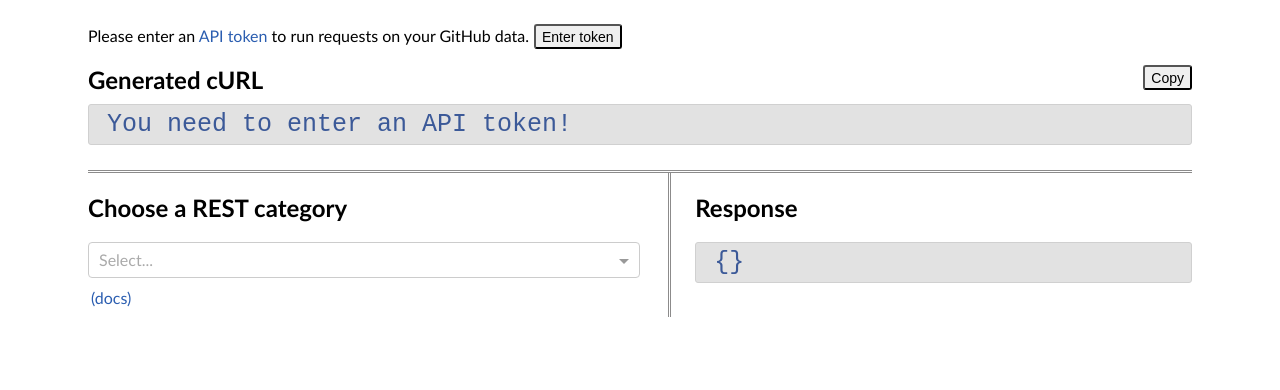
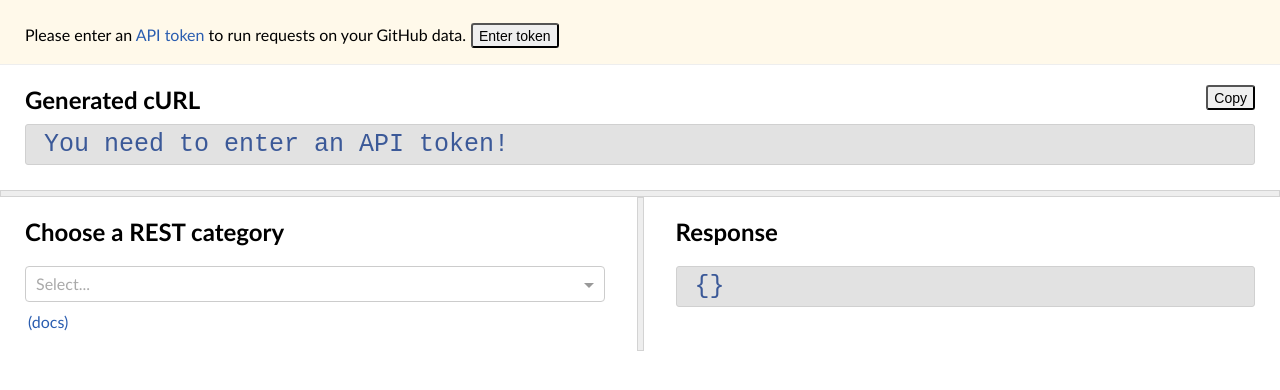
Before and after one commit to sarahs/rest-explorer, a React app: page / in a window 1280 px wide. Built offline with nearby package versions, Linux system fonts and the light colour scheme; no server answers.

Commit message:
Do better CSS

```diff
--- a/src/assets/App.css
+++ b/src/assets/App.css
@@ -1,10 +1,15 @@
+html, body, .container {
+  margin: 0;
+  height: 100%;
+}
+
 .container {
-  margin: 0 50px;
-  padding: 0 30px;
-  text-align: left;
   font-family: "Trebuchet MS", Arial, Helvetica, sans-serif;
   display: flex;
   flex-direction: column;
+  height: 100%;
+  /* overflow: hidden; */
+  width: 100%;
 }
 
 button, input[type="button" i], input[type="submit" i] {
@@ -17,12 +22,10 @@ button:focus, input[type="button" i]:focus {
   outline: 0;
 }
 
-.has-token, .has-token button {
-  color: gray;
-}
-
-.no-token {
-  color: black;
+.token-header {
+  padding: 7px 25px 0;
+  background-color: #fff9ea;
+  border-bottom: 1px solid #eee;
 }
 
 .token-header form {
@@ -35,7 +38,7 @@ button:focus, input[type="button" i]:focus {
 
 .token-header input[type="text"] {
   width: 300px;
-  border:1px solid #cccccc;
+  border: 1px solid #cccccc;
   border-radius: 3px;
   padding-left: 3px;
 }
@@ -44,13 +47,22 @@ button:focus, input[type="button" i]:focus {
   margin-left: 5px;
 }
 
+.has-token, .has-token button {
+  color: gray;
+}
+
+.no-token {
+  color: black;
+}
+
 .top-panel {
-  padding-bottom: 15px;
-  border-bottom: 3px double #8c8b8b;
+  padding: 20px 25px 15px;
 }
 
 .generated-curl {
-  margin: 0;
+  display: flex;
+  flex-direction: column;
+  flex: 1;
 }
 
 .generated-curl-header {
@@ -62,11 +74,6 @@ button:focus, input[type="button" i]:focus {
   margin: 0;
   padding: 0;
 }
-
-/* .generated-curl-header a:link, .generated-curl-header a:visited,
-.generated-curl-header a:hover, .generated-curl-header a:active {
-  color: black;
-} */
 
 .path-not-complete, .body-not-complete {
   padding-top: 10px;
@@ -88,7 +95,18 @@ button:focus, input[type="button" i]:focus {
   content: '\2713';
   display: inline-block;
   color: green;
-  padding: 0 6px 0 0;
+  padding-right: 6px;
+}
+
+.clear-div {
+  display: flex;
+  flex-direction: row;
+  height: 100%;
+  align-items: center;
+}
+
+.clear-div input[type="button" i] {
+  margin-right: 6px;
 }
 
 .run-button input[type="button" i] {
@@ -99,20 +117,38 @@ button:focus, input[type="button" i]:focus {
   display: flex;
   flex-direction: row;
   justify-content: space-between;
+  /* min-height: min-content; */
+  height: 100%;
+}
+
+.horizontal-gutter {
+  background-color: #eeeeee;
+  height: 5px;
+  border: 1px solid lightgray;
+}
+
+.vertical-gutter {
+  background-color: #eeeeee;
+  width: 5px;
+  border: 1px solid lightgray;
 }
 
 .left-panel, .right-panel {
   justify-content: space-between;
+  overflow: scroll;
+  padding: 0 25px 10px;
 }
 
 .left-panel {
+  flex: 1 1 0%;
   width: 50%;
   padding-right: 2.5%;
-  border-right: 3px double #8c8b8b;
 }
 
 .right-panel {
-  width: 45%;
+  flex: 1 1 0%;
+  width: 50%;
+  padding-left: 2.5%;
 }
 
 pre {
@@ -148,7 +184,7 @@ code {
 
 .pathinput pre input[type="text"] {
   font-size: 20px;
-  border:1px solid #cccccc;
+  border: 1px solid #cccccc;
   border-radius: 3px;
   padding-left: 3px;
   width: 80px;
--- a/src/components/App.js
+++ b/src/components/App.js
@@ -37,7 +37,7 @@ class App extends Component {
       namesListSel: '',
       enteredPathParams: {},
       enteredBodyParams: {},
-      copySuccess: '' ,
+      copySuccess: '',
       submitted: false
     }
     this.inputElement = React.createRef();
@@ -49,11 +49,12 @@ class App extends Component {
     this.handlePathFormChange = this.handlePathFormChange.bind(this);
     this.handleBodyFormChange = this.handleBodyFormChange.bind(this);
     this.copyToClipboard = this.copyToClipboard.bind(this);
+    this.clearCopySelection = this.clearCopySelection.bind(this);
     this.escapeNewLines = this.escapeNewLines.bind(this);
     this.handleClearPath = this.handleClearPath.bind(this);
     this.handleClearBody = this.handleClearBody.bind(this);
     this.handleSubmit = this.handleSubmit.bind(this);
-    this.clearCopySelection = this.clearCopySelection.bind(this);
+    this.clearResponse = this.clearResponse.bind(this);
   }
 
   componentDidMount() {
@@ -98,6 +99,7 @@ class App extends Component {
       enteredBodyParams: {}
     })
     this.clearCopySelection()
+    this.clearResponse()
   }
 
   handleClearPath() {
@@ -105,6 +107,7 @@ class App extends Component {
       enteredPathParams: {}
     })
     this.clearCopySelection()
+    this.clearResponse()
   }
 
   handleClearBody() {
@@ -112,6 +115,7 @@ class App extends Component {
       enteredBodyParams: {}
     })
     this.clearCopySelection()
+    this.clearResponse()
   }
 
   handlePathFormChange(e) {
@@ -151,7 +155,7 @@ class App extends Component {
       selection.removeAllRanges()
       selection.addRange(range)
       document.execCommand('copy')
-      this.setState({ copySuccess: 'Copied!' })
+      this.setState({ copySuccess: ' Copied!' })
     }
     e.stopPropagation()
   }
@@ -169,8 +173,16 @@ class App extends Component {
     }
   }
 
+  clearResponse() {
+    this.setState({
+      submitted: false
+    })
+  }
+
   handleSubmit(e) {
-    this.setState({submitted: true})
+    this.setState({
+      submitted: true
+    })
     e.preventDefault()
   }
 
@@ -180,7 +192,7 @@ class App extends Component {
     const firstCategory = categoriesList.length > 0 && categoriesList[0]
     const selectedCategory = categoriesListSel && routes[categoriesListSel]
     const namesList = categoriesListSel && selectedCategory.map(n => n["name"])
-    const selectedEndpoint = namesListSel && selectedCategory.find(x => x.name === namesListSel)
+    const selectedEndpoint = namesListSel && selectedCategory && selectedCategory.find(x => x.name === namesListSel)
     const method = selectedEndpoint && selectedEndpoint["method"]
     const paramsList = selectedEndpoint ? selectedEndpoint["params"].length > 0 && selectedEndpoint["params"] : null
     const path = selectedEndpoint ? selectedEndpoint["path"] : ""
@@ -197,8 +209,6 @@ class App extends Component {
     const invalidCharsEntered = isValid(pathParamsArray, this.state.enteredPathParams)[1]
     const isBodyComplete = (method === "GET" || method === "DELETE" || !method) ? "ignore" : isComplete(bodyParamsArray, this.state.enteredBodyParams, "body")
     const isCodeRunnable = isPathComplete === true && isPathValid === true && isBodyComplete !== false
-
-    console.log(isComplete(pathParamsArray, this.state.enteredPathParams, "path"))
 
     const SubmittedQueryStringParams = generateQueryStringParams(method, this.state.enteredBodyParams)
     const SubmittedPath = generatePath(this.state.enteredPathParams, apiBase, this.inputElement, SubmittedQueryStringParams, path)
@@ -234,6 +244,7 @@ class App extends Component {
           : (null)
         }
       </div>
+      <div className="horizontal-gutter"/>
       <div className="bottom-container">
         <div className="left-panel">
           <Picker
@@ -279,6 +290,7 @@ class App extends Component {
           : ( null )
         }
         </div>
+        <div className="vertical-gutter"/>
         <div className="right-panel">
           <h2>Response</h2>
           <div className="response">
--- a/src/components/ParamsForm.js
+++ b/src/components/ParamsForm.js
@@ -23,7 +23,13 @@ const ParamsForm = ({pathParamsArray, pathArray, apiBase, enteredPathParams,
                   inputRef={inputRef}
                 />
               </pre>
-              <input type="button" value="Clear" onClick={e => onClearPath(e)} />
+              <div className="clear-div">
+                <input type="button" value="Clear" onClick={e => onClearPath(e)} />
+                {isPathComplete
+                  ? <span>Complete!</span>
+                  : null
+                }
+              </div>
             </div>
           ) : ( null )}
           {bodyParamsArray.length > 0 ? (
--- a/src/components/ParamsTable.js
+++ b/src/components/ParamsTable.js
@@ -39,7 +39,13 @@ const ParamsTable = ({method, paramsArray, enteredBodyParams, onChange, onClearB
         )}
       </tbody>
     </table>
-    <input type="button" value="Clear" onClick={e => onClearBody(e)} />
+    <div className="clear-div">
+      <input type="button" value="Clear" onClick={e => onClearBody(e)} />
+      {isBodyComplete
+        ? <span>Complete!</span>
+        : null
+      }
+    </div>
   </div>
 )
 
```
